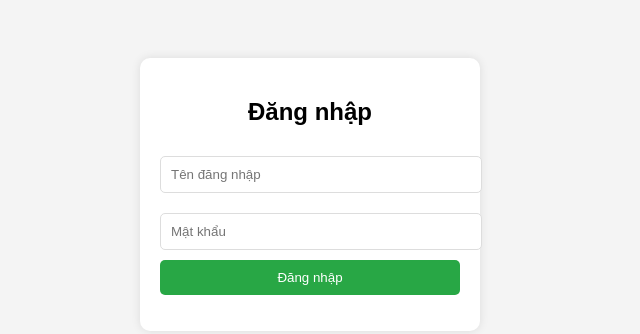
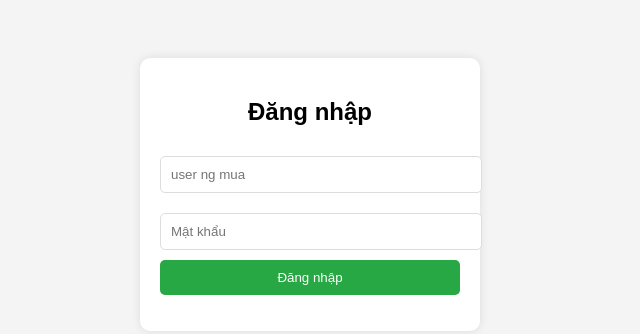
Before and after one commit to N191-hash/baluatweaks2025.github.io, a plain HTML site: page login.html in a window 1280 px wide. Shown: the full height of the page, 330-970 px from the left. Drawn offline with Linux system fonts and the light colour scheme.

Commit message:
login.html

```diff
--- a/login.html
+++ b/login.html
@@ -9,7 +9,7 @@
 <body>
     <div class="login-container">
         <h2>Đăng nhập</h2>
-        <input type="text" id="username" placeholder="Tên đăng nhập">
+        <input type="text" id="username" placeholder="user ng mua">
         <input type="password" id="password" placeholder="Mật khẩu">
         <button onclick="login()">Đăng nhập</button>
         <p id="error-message"></p>
```
